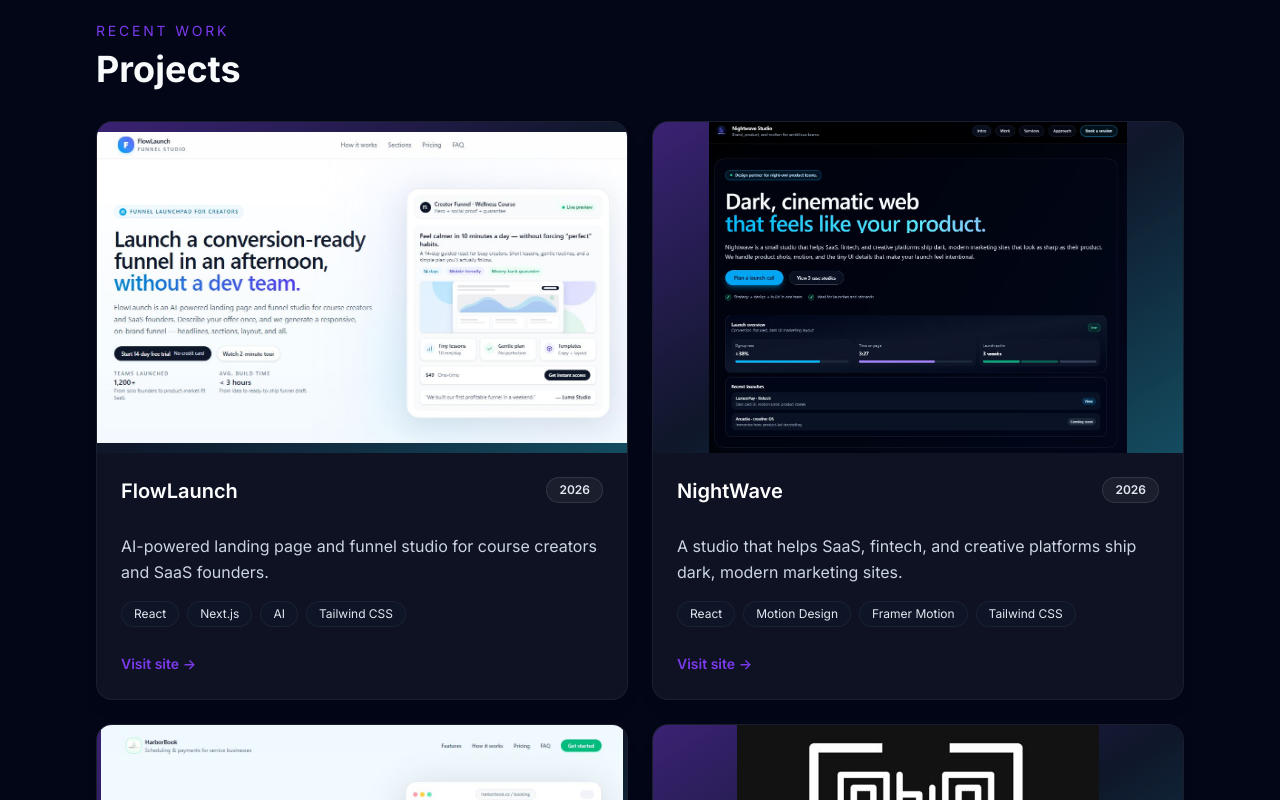
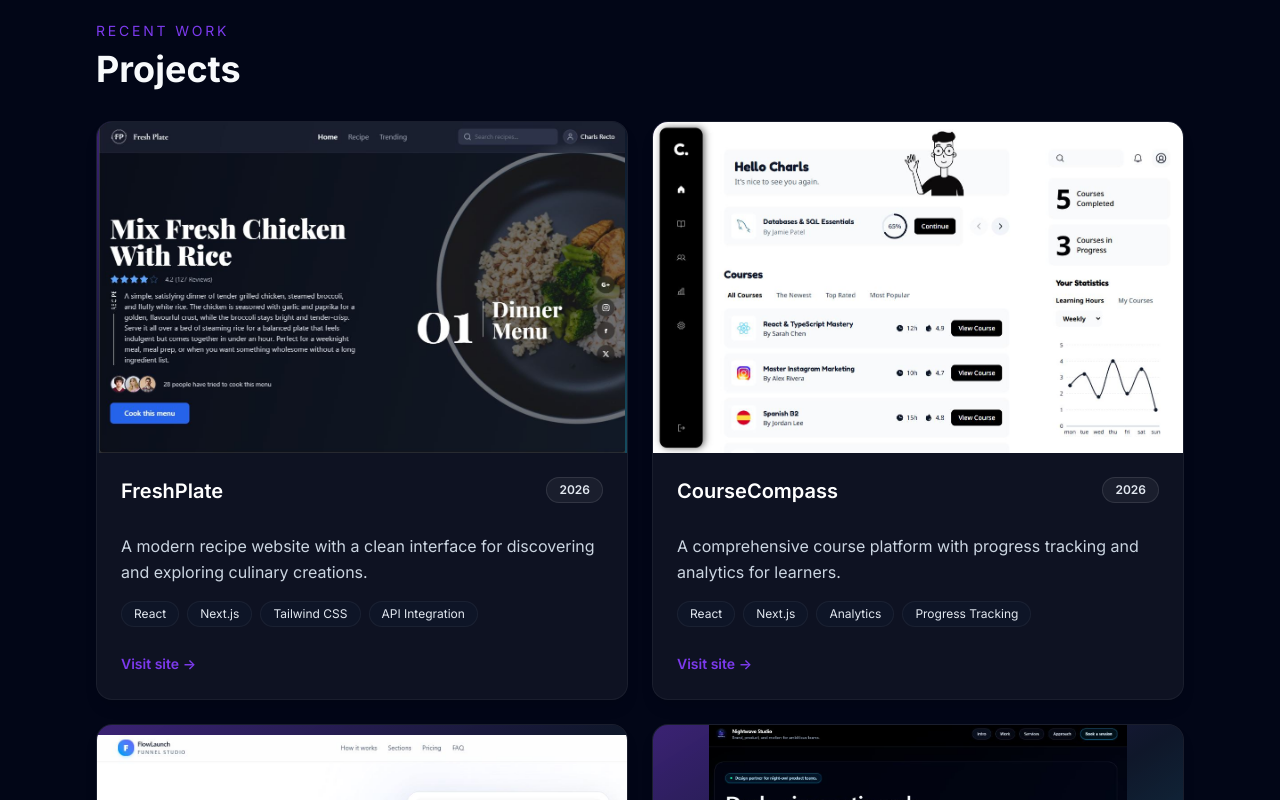
Before and after one commit to wabbit12/charlsrecto.dev, a React (Vite) app: page / in a window 1280 px wide. Shown: the part 1060-1860 px from the top of the page. Built offline with nearby package versions, Linux system fonts and the light colour scheme.

Commit message:
updated projects

```diff
--- a/src/data/projects.js
+++ b/src/data/projects.js
@@ -28,8 +28,46 @@ import dictionaryResult from '../assets/images/dictionary/result.png';
 import flowlaunchThumbnail from '../assets/images/FlowLaunch/flowlaunch.JPG';
 import nightwaveThumbnail from '../assets/images/NightWave/nightwave.JPG';
 import harborbookThumbnail from '../assets/images/HarborBook/harborbook.JPG';
+import freshplateThumbnail from '../assets/images/FreshPlate/thumbnaill.JPG';
+import coursecompassThumbnail from '../assets/images/CourseCompass/thumbnail.JPG';
 
 const projects = [
+  {
+    slug: 'freshplate',
+    title: 'FreshPlate',
+    description:
+      'A modern recipe website with a clean interface for discovering and exploring culinary creations.',
+    longDescription:
+      'FreshPlate is a modern recipe website designed to help food enthusiasts discover, explore, and save their favorite recipes. Built with a clean, intuitive interface that makes browsing recipes a delightful experience.',
+    role: 'Full-Stack Developer',
+    tech: ['React', 'Next.js', 'Tailwind CSS', 'API Integration'],
+    year: '2026',
+    thumbnail: freshplateThumbnail,
+    externalLink: 'https://fresh-plate-ashy.vercel.app/',
+    highlights: [
+      'Clean, modern recipe browsing interface',
+      'Intuitive search and filtering system',
+      'Responsive design for all devices',
+    ],
+  },
+  {
+    slug: 'coursecompass',
+    title: 'CourseCompass',
+    description:
+      'A comprehensive course platform with progress tracking and analytics for learners.',
+    longDescription:
+      'CourseCompass is a feature-rich learning platform where users can take various courses and track their progress with detailed analytics. Built to provide an engaging learning experience with real-time progress insights.',
+    role: 'Full-Stack Developer',
+    tech: ['React', 'Next.js', 'Analytics', 'Progress Tracking'],
+    year: '2026',
+    thumbnail: coursecompassThumbnail,
+    externalLink: 'https://course-compass-lovat.vercel.app/',
+    highlights: [
+      'Interactive course catalog and enrollment',
+      'Real-time progress tracking and analytics',
+      'User-friendly dashboard with insights',
+    ],
+  },
   {
     slug: 'flowlaunch',
     title: 'FlowLaunch',
```
Also changed, not shown: src/assets/images/CourseCompass/thumbnail.JPG (added), src/assets/images/FreshPlate/thumbnaill.JPG (added).
